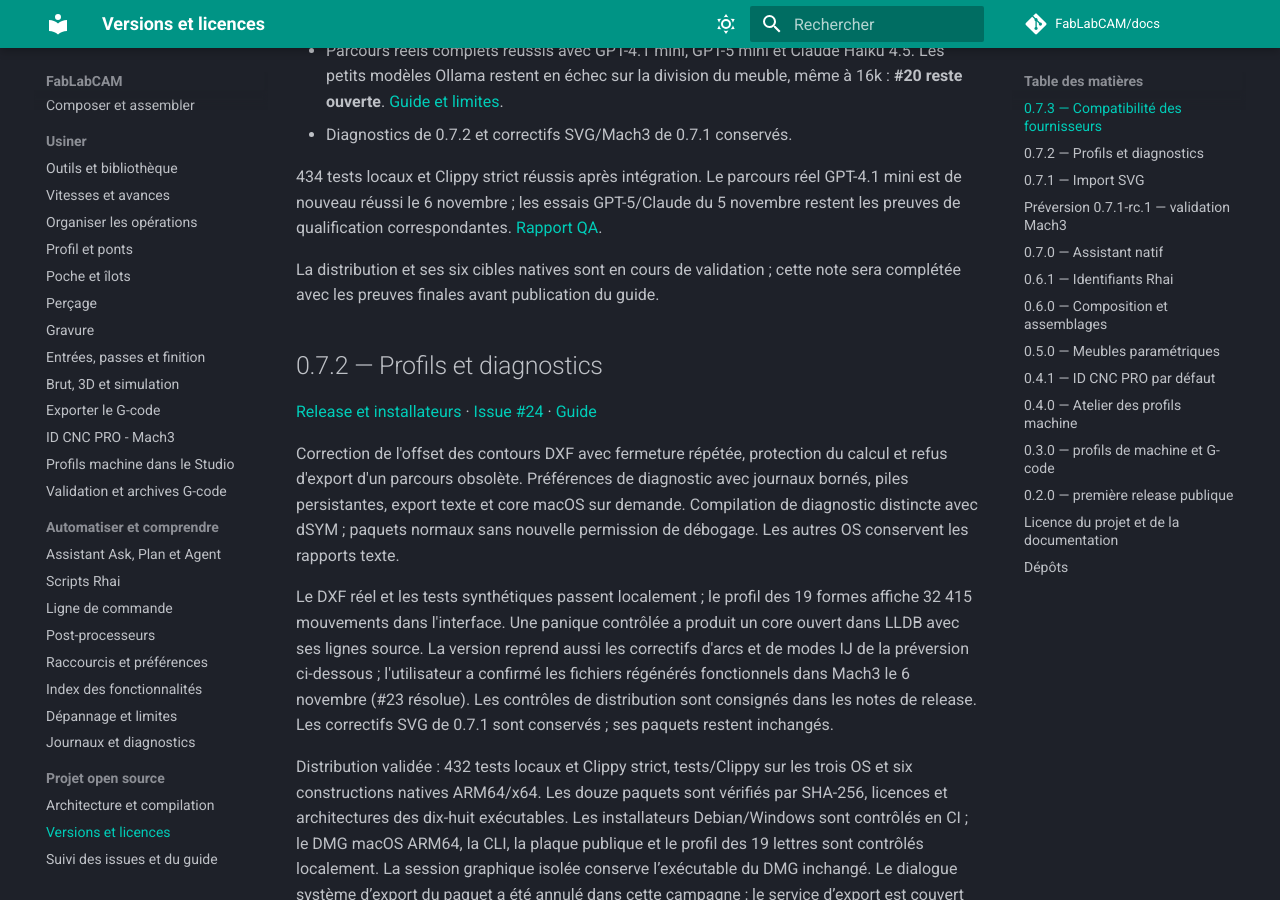
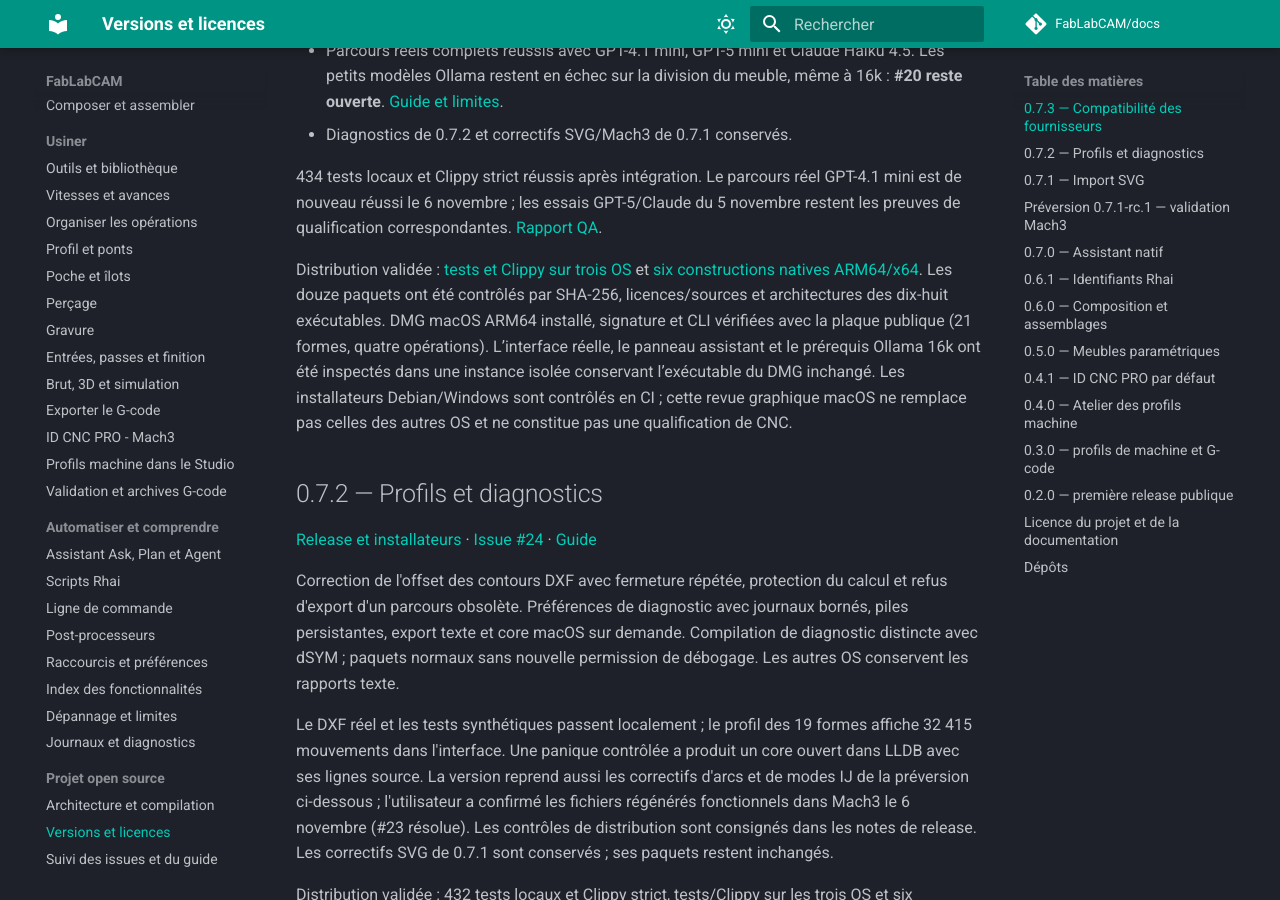
Before and after one commit to FabLabCAM/docs, an MkDocs documentation site: the page built from docs/reference/versions.md, in a window 1280 px wide and 900 px high, scrolled down 353 px. Built offline with MkDocs 1.6.1 and Material for MkDocs 9.7.7, drawn with Linux system fonts in a browser that asks for light colours; comment, search, counter and statistics services are not loaded.

Commit message:
docs: record verified 0.7.3 distributions

```diff
--- a/docs/reference/versions.md
+++ b/docs/reference/versions.md
@@ -20,8 +20,15 @@ GPT-4.1 mini est de nouveau réussi le 6 novembre ; les essais GPT-5/Claude du
 5 novembre restent les preuves de qualification correspondantes.
 [Rapport QA](https://github.com/FabLabCAM/core/blob/v0.7.3/docs/qa/0.7.3.md).
 
-La distribution et ses six cibles natives sont en cours de validation ; cette
-note sera complétée avec les preuves finales avant publication du guide.
+Distribution validée : [tests et Clippy sur trois OS](https://github.com/FabLabCAM/core/actions/runs/42134224970)
+et [six constructions natives ARM64/x64](https://github.com/FabLabCAM/core/actions/runs/42134224888).
+Les douze paquets ont été contrôlés par SHA-256, licences/sources et architectures
+des dix-huit exécutables. DMG macOS ARM64 installé, signature et CLI vérifiées
+avec la plaque publique (21 formes, quatre opérations). L’interface réelle,
+le panneau assistant et le prérequis Ollama 16k ont été inspectés dans une
+instance isolée conservant l’exécutable du DMG inchangé. Les installateurs
+Debian/Windows sont contrôlés en CI ; cette revue graphique macOS ne remplace
+pas celles des autres OS et ne constitue pas une qualification de CNC.
 
 ## 0.7.2 — Profils et diagnostics
 
```
